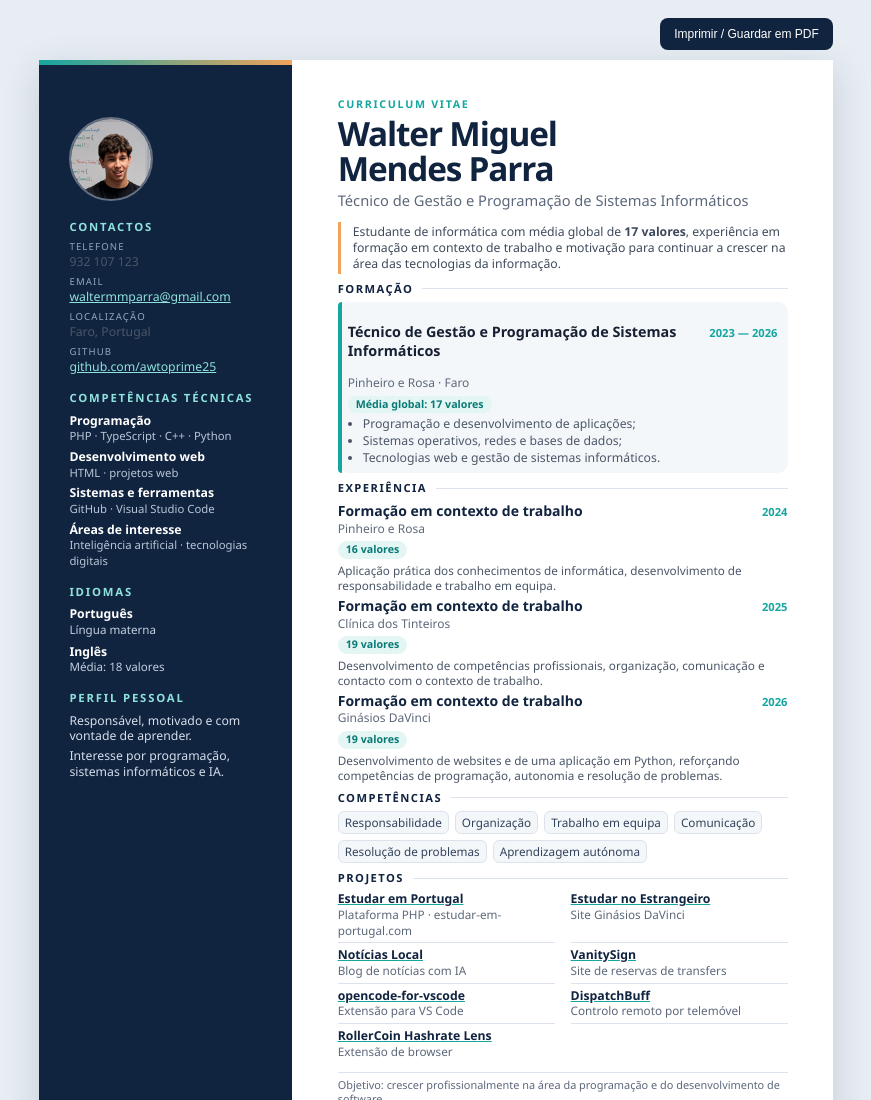
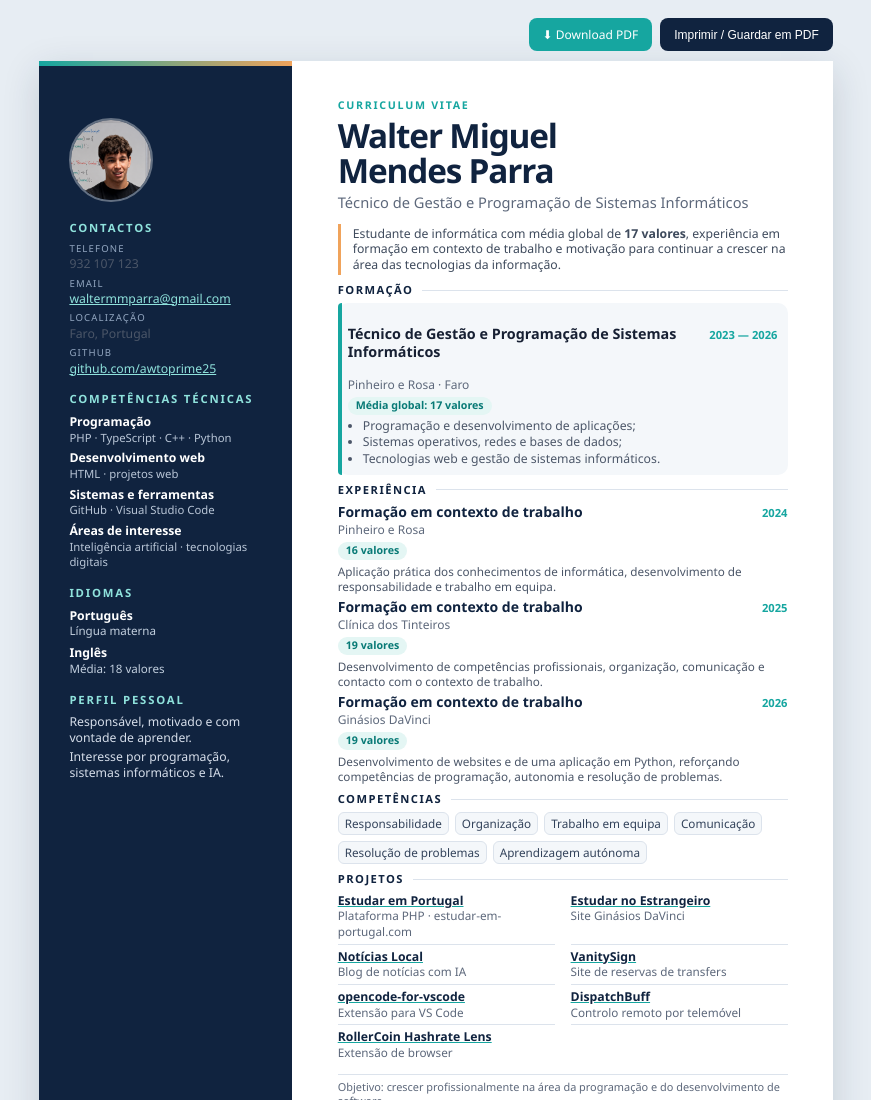
Before and after one commit to awtoprime25/awtoprime25, a plain HTML site: page index.html in a window 1280 px wide. Shown: the top 1100 px of the page, without its empty margins (204-1075 px from the left). Drawn offline with Linux system fonts and the light colour scheme.

Commit message:
Restore Download PDF button lost when syncing from canonical source

```diff
--- a/index.html
+++ b/index.html
@@ -35,7 +35,7 @@
       justify-content: flex-end;
       gap: 8px;
     }
-    .toolbar button {
+    .toolbar button, .toolbar a {
       border: 0;
       border-radius: 8px;
       background: var(--navy);
@@ -43,8 +43,12 @@
       padding: 9px 14px;
       font-size: 12px;
       cursor: pointer;
+      text-decoration: none;
+      display: inline-block;
     }
-    .toolbar button:hover { background: #1c3d68; }
+    .toolbar button:hover, .toolbar a:hover { background: #1c3d68; }
+    .toolbar a.secondary { background: var(--teal); }
+    .toolbar a.secondary:hover { background: #0f8983; }
 
     .page {
       width: 210mm;
@@ -241,6 +245,7 @@
 </head>
 <body>
   <div class="toolbar" aria-label="Ações">
+    <a class="secondary" href="CV_Walter_Miguel_Mendes_Parra.pdf" download>⬇ Download PDF</a>
     <button onclick="window.print()">Imprimir / Guardar em PDF</button>
   </div>
 
```
